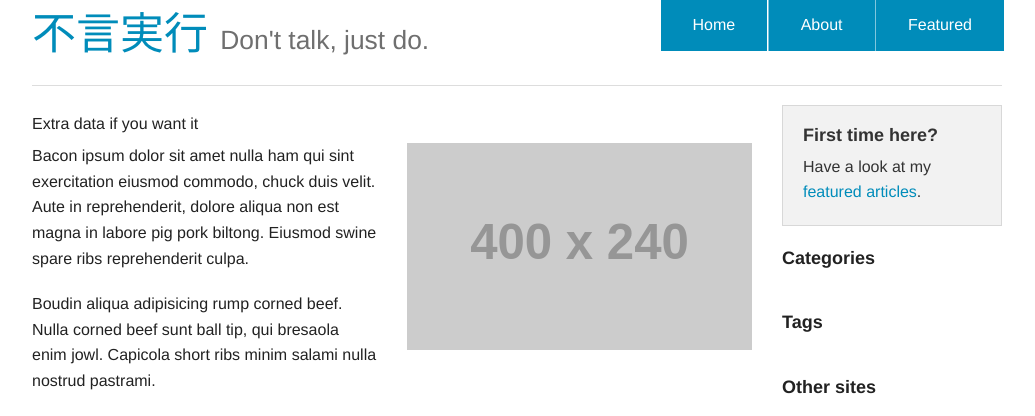
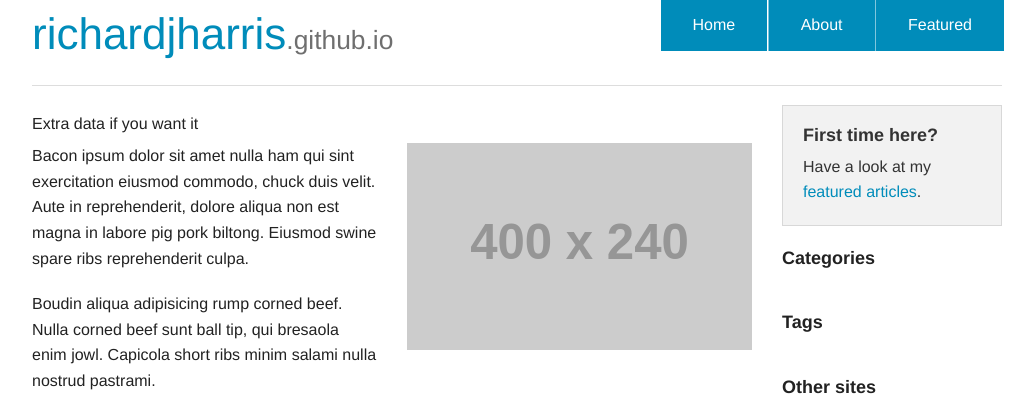
Before and after one commit to richardjharris/richardjharris.github.io, a Python web app: template templates/example.html in a window 1280 px wide. Shown: the top 416 px of the page, without its empty margins (123-1158 px from the left). Run offline with Jinja, Linux system fonts and the light colour scheme; the template is opened without the code that fills it, so the values that code supplies are empty; grey boxes labelled with a size stand in for pictures from a placeholder-image service; some libraries are stand-ins or nearby versions.

Commit message:
github.com -> .io

```diff
--- a/templates/base.html
+++ b/templates/base.html
@@ -5,7 +5,7 @@
 <!-- <link href='http://fonts.googleapis.com/css?family=Palanquin' rel='stylesheet' type='text/css'> -->
 <meta charset="utf-8"/>
 <meta name="viewport" content="width=device-width, initial-scale=1.0"/>
-<title>{% block title %}fugenjikko{% endblock %}</title>
+<title>{% block title %}richardharris.github.io{% endblock %}</title>
 <meta name="description" content=""/>
 <meta name="author" content="Richard Harris"/>
 <meta name="copyright" content="Richard Harris (c) {{current_year}}"/>
@@ -26,7 +26,7 @@
 </ul>
 </div>
 <h1><a href="{{ url_for("index") }}" class="logo">
-不言実行</a> <small>Don't talk, just do.</small></h1>
+richardjharris</a><small>.github.io</small></h1>
 <hr/>
 </div>
 </div>
```
